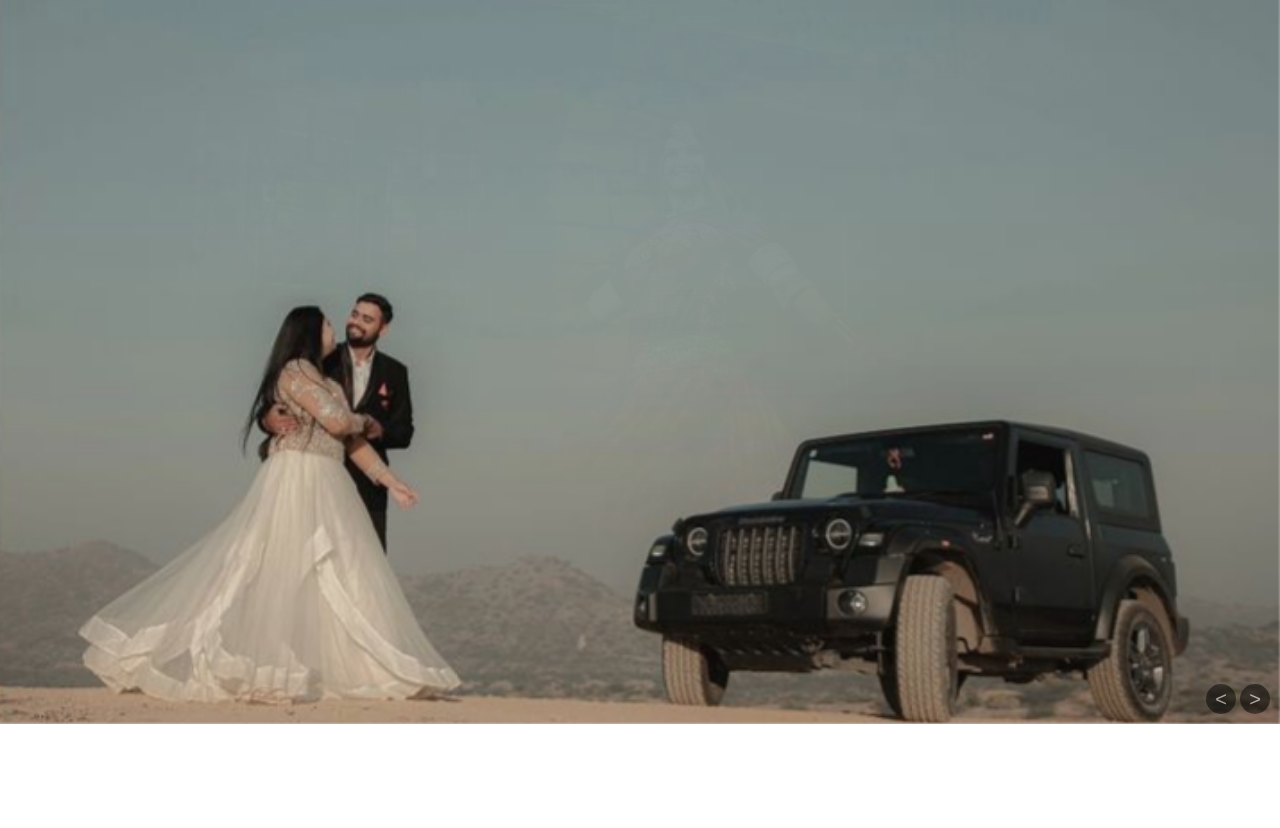
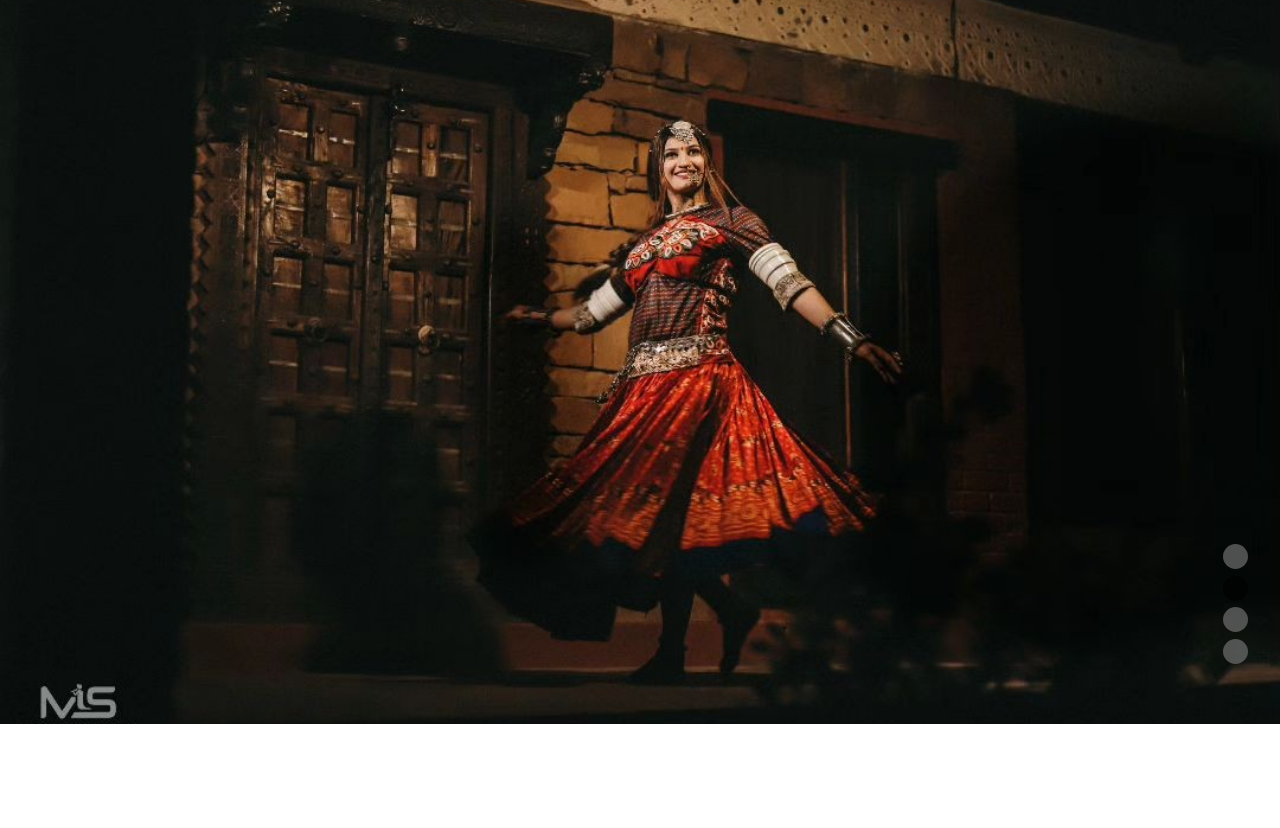
Before and after one commit to vinod-ahir/Murlidhar-Studio, a plain HTML site: page index.html in a window 1280 px wide. Shown: the part 76-904 px from the top of the page. Drawn offline with Linux system fonts and the light colour scheme.

Commit message:
slideshow completed

```diff
--- a/index.html
+++ b/index.html
@@ -6,10 +6,12 @@
     <title>Document</title>
     <link rel="stylesheet" href="styling/menu.css" />
     <link rel="stylesheet" href="styling/general.css" />
-    <link rel="stylesheet" href="styling/slideshow.css">
+    <link rel="stylesheet" href="styling/slideshow.css" />
   </head>
   <body>
-    <header id="header"><img id="menu-img" class="menu-img" src="icons/menu.svg" alt=""></header>
+    <header id="header">
+      <img id="menu-img" class="menu-img" src="icons/menu.svg" alt="" />
+    </header>
     <nav id="nav" class="nav unactive">
       <ul>
         <li><a href="#home">Home</a></li>
@@ -20,13 +22,15 @@
     </nav>
     <div>
       <div class="slideshow">
-        <img src="Images/01.png" class="active" alt="">
-        <img src="Images/02.png" alt="">
-        <img src="Images/03.png" alt="">
-        <img src="Images/04.png" alt="">
+        <img src="Images/01.png" id="slideshowimg" alt="" />
+        <img src="Images/02.png" id="slideshowimg" alt="" />
+        <img src="Images/03.png" id="slideshowimg" alt="" />
+        <img src="Images/04.png" id="slideshowimg" alt="" />
         <div class="controls">
-          <button onclick="prevSlide()">&lt;</button>
-          <button onclick="nextSlide()">&gt;</button>
+          <div class="ctrlbtn"></div>
+          <div class="ctrlbtn"></div>
+          <div class="ctrlbtn"></div>
+          <div class="ctrlbtn"></div>
         </div>
       </div>
     </div>
--- a/script.js
+++ b/script.js
@@ -51,24 +51,46 @@ window.onclick = function(event) {
 };
 
 //Slideshow
-
+document.addEventListener("DOMContentLoaded", () => {
+  const slides = document.querySelectorAll(".slideshow #slideshowimg");
+  const ctrlButtons = document.querySelectorAll(".ctrlbtn"); // Add this line
   let slideIndex = 0;
-const slides = document.querySelectorAll(".slideshow img");
+  let timer;
 
   function showSlide(index) {
     slides.forEach((slide) => {
       slide.classList.remove("active");
     });
     slides[index].classList.add("active");
+
+    // Update control button opacity (you can customize this part)
+    ctrlButtons.forEach((btn, i) => {
+      btn.style.backgroundColor = i === index ? "black" : "gray"; // Example colors
+    });
   }
 
   function nextSlide() {
     slideIndex = (slideIndex + 1) % slides.length;
     showSlide(slideIndex);
+    resetTimer();
   }
 
-function prevSlide() {
-  slideIndex = (slideIndex - 1 + slides.length) % slides.length;
+  function resetTimer() {
+    clearInterval(timer);
+    timer = setInterval(nextSlide, 3000);
+  }
+
+  function startSlideshow() {
+    timer = setInterval(nextSlide, 3000);
+  }
+
+  function stopSlideshow() {
+    clearInterval(timer);
+  }
+
+  // Show the first slide immediately
   showSlide(slideIndex);
-}
-setInterval(nextSlide, 5000);
+
+  // Start the slideshow
+  startSlideshow();
+});
--- a/styling/menu.css
+++ b/styling/menu.css
@@ -7,6 +7,7 @@
 }
 
 #header{
+    -webkit-tap-highlight-color: transparent;
     background-color: black;
     height: 35px;
     width: 35px;
--- a/styling/slideshow.css
+++ b/styling/slideshow.css
@@ -1,13 +1,13 @@
 .slideshow {
     display: flex;
-    flex-direction: column;
+    flex-direction: row;
     justify-content: center;
     align-items: center;
     height: 100vh;
     overflow: hidden;
     position: relative;
   }
-  .slideshow img {
+  #slideshowimg{
     width: 100%;
     height: 100vh;
     object-fit: cover;
@@ -17,23 +17,27 @@
     opacity: 0;
     transition: opacity 1s ease-in-out;
   }
-  .slideshow img.active {
+  #slideshowimg.active {
     opacity: 1;
   }
+
   .controls {
+    width: 30px;
+    min-height: 120px;
     position: absolute;
-    bottom: 0;
-    right: 10px;
+    z-index: 10;
+    display: flex;
+    flex-direction: column;
+    justify-content  :  space-between;
+    align-items  :  center;
+    bottom: 60px;
+    right: 30px;
   }
-  .controls button {
-    opacity: 0.5;
-    height: 30px;
-    width: 30px;
-    background-color: black;
-    border: none;
-    color: white;
-    font-size: 20px;
+
+  .ctrlbtn{
     border-radius: 50%;
+    opacity: 0.6;
+    height: 25px;
+    width: 25px;
     cursor: pointer;
-    margin: 10px 0;
   }
```
Also changed, not shown: icons/ctrlbtn.svg (added). Lines whose indentation alone changed are shown as unchanged.
